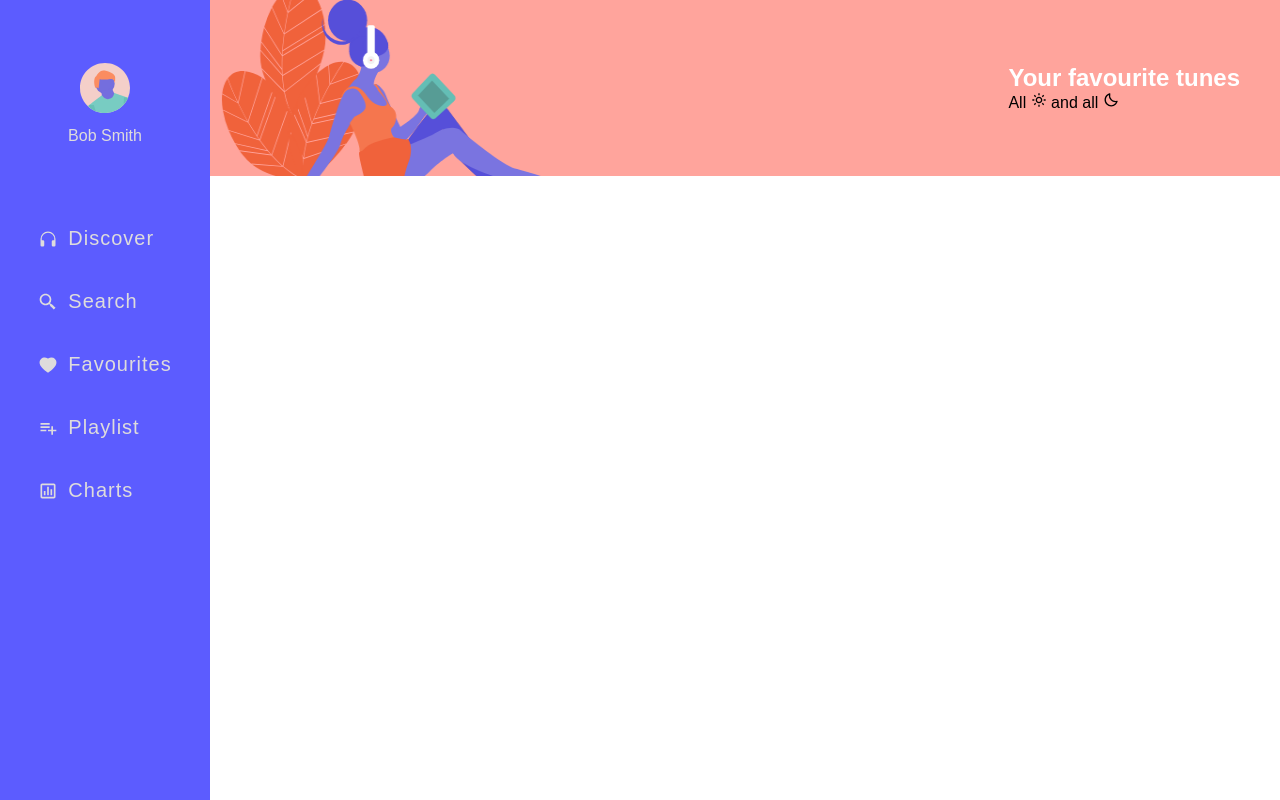
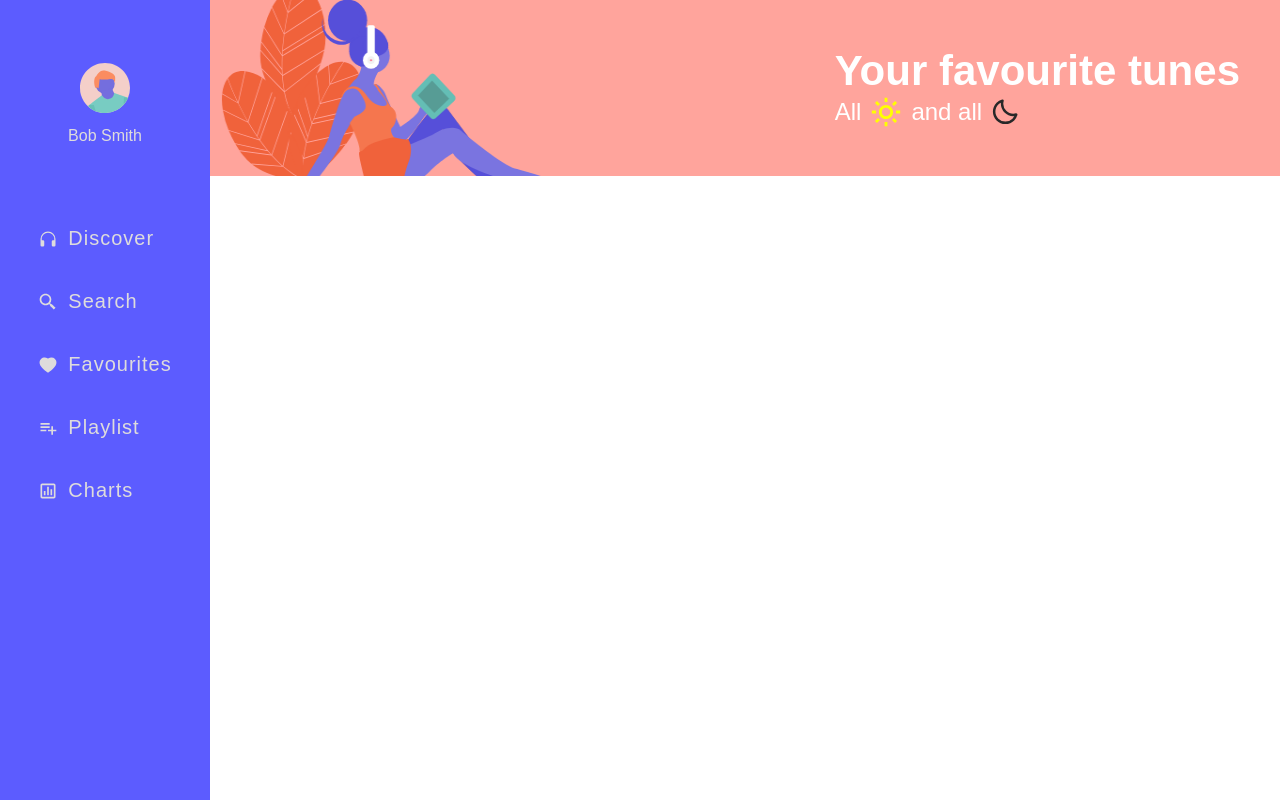
Before and after one commit to YusufjonAbdumajidov/spootify, a React (Create React App) app: page / in a window 1280 px wide. Built offline with nearby package versions, Linux system fonts and the light colour scheme.

Commit message:
new component added

```diff
--- a/src/Components/Header.jsx
+++ b/src/Components/Header.jsx
@@ -10,7 +10,7 @@ const Header = () => {
 
         <section>
             <h1>Your favourite tunes</h1>
-            <p>All <BiSun /> and all <BiMoon/> </p>
+            <p>All <BiSun className='sunIcon' /> and all <BiMoon className='moonIcon'/> </p>
         </section>
     </div>
   )
--- a/src/styles/_header.scss
+++ b/src/styles/_header.scss
@@ -9,6 +9,23 @@
     background-color: rgb(255, 164, 156);
     h1{
         color: #fff;
+        font-size: 42px
+    }
+    p{
+        font-size: 24px;
+        color: #fff;
+        display: flex;
+        align-items: center;
+    }
+    .sunIcon{
+        font-size: 34px;
+        color: yellow;
+        margin: 0 8px;
+    }
+    .moonIcon{
+        font-size: 30px;
+        color: rgb(40, 40, 40);
+        margin-left: 8px;
     }
     img{
         height: 240px;
```
